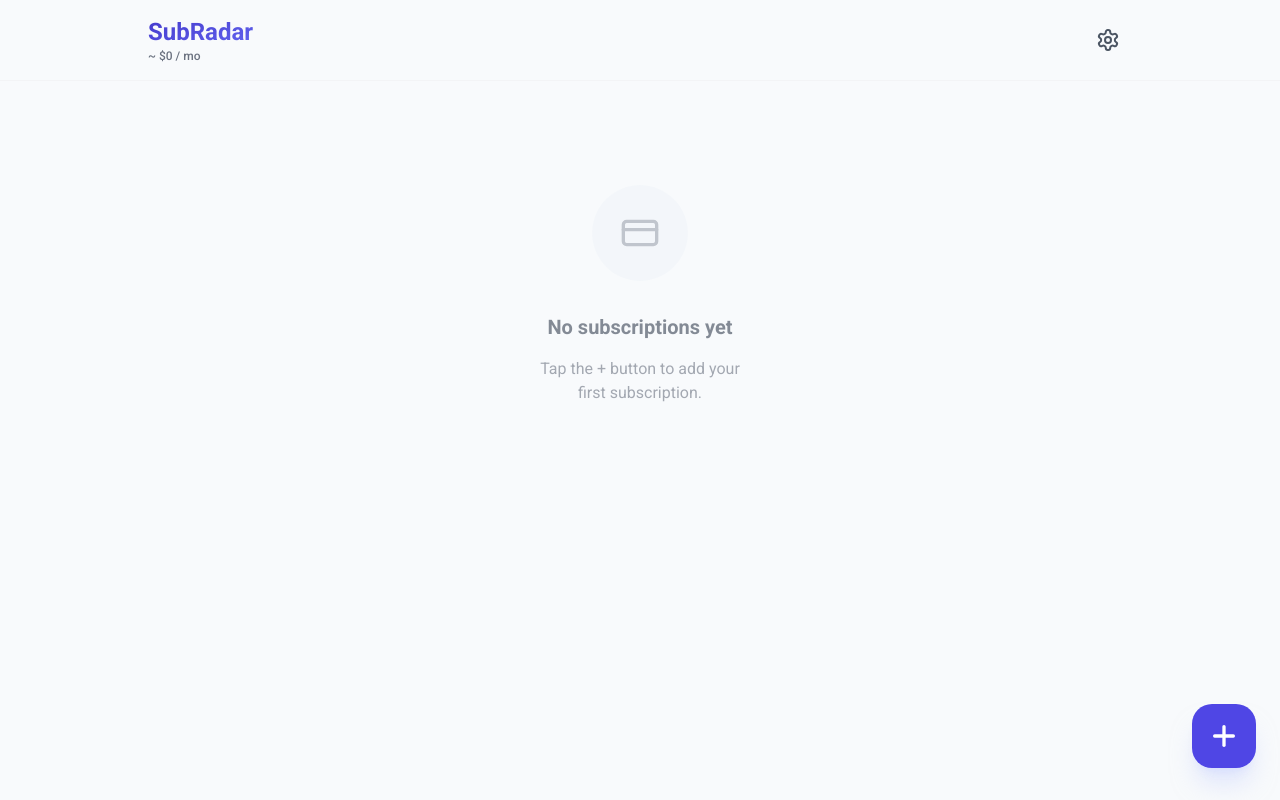
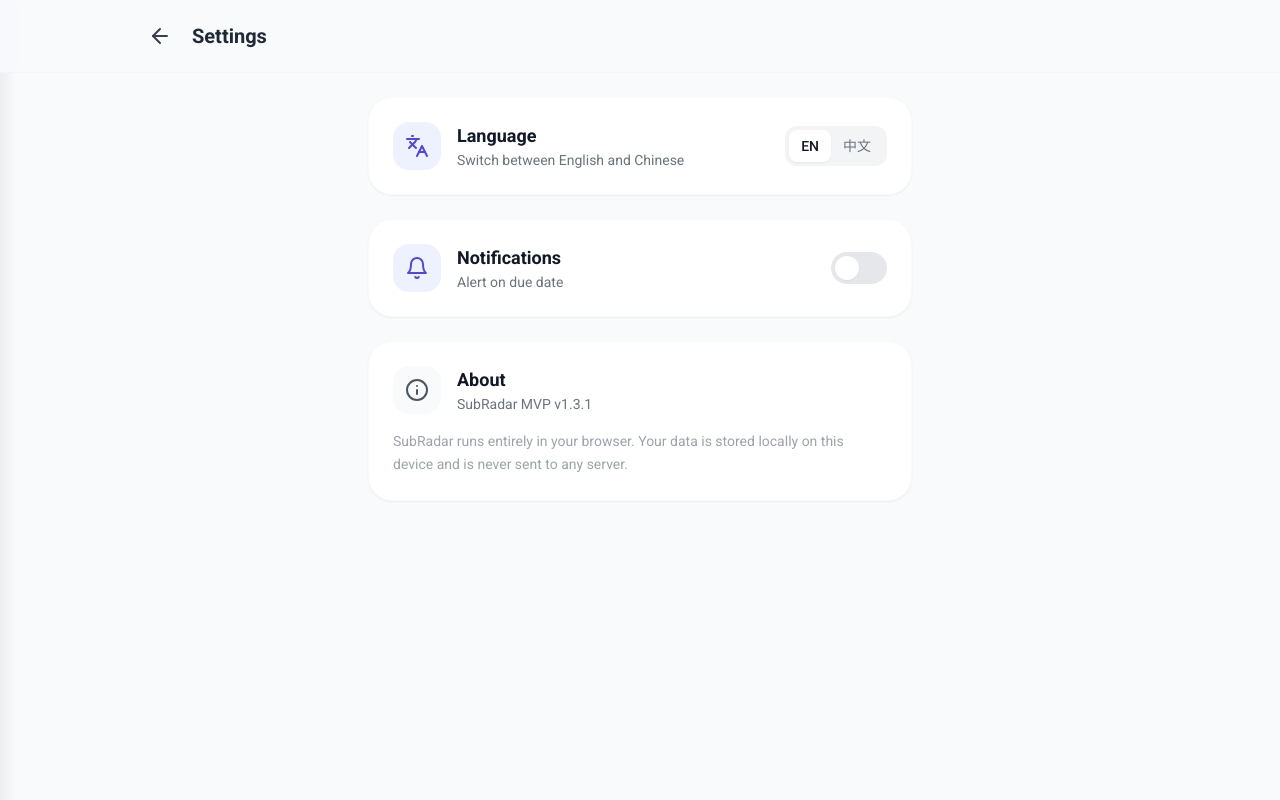
Before and after one commit to admans/SubRadar, a React (Vite) app: page / in a window 1280 px wide. Built offline with nearby package versions, Linux system fonts and the light colour scheme.

Commit message:
feat: Refactor settings view to use boolean state
Replaced the `currentView` enum state with a boolean `isSettingsOpen`. This simplifies managing the visibility of the settings overlay. Also added gesture handling state for drag interactions.

```diff
--- a/App.tsx
+++ b/App.tsx
@@ -7,98 +7,103 @@ import SubscriptionForm from './components/SubscriptionForm';
 import SubscriptionCard from './components/SubscriptionCard';
 import { getTranslation } from './utils/translations';
 
-type View = 'list' | 'settings';
-
+// Changed View type logic to boolean state for settings overlay
 const App: React.FC = () => {
   const [subscriptions, setSubscriptions] = useState<Subscription[]>([]);
   const [settings, setSettings] = useState<AppSettings>({ notificationsEnabled: false, language: 'en' });
-  const [currentView, setCurrentView] = useState<View>('list');
+  const [isSettingsOpen, setIsSettingsOpen] = useState(false); // Replaced currentView with this
   const [isFormOpen, setIsFormOpen] = useState(false);
   const [editingSub, setEditingSub] = useState<Subscription | null>(null);
 
-  // Refs to access latest state inside the event listener closure
-  const stateRef = useRef({ currentView, isFormOpen });
+  // Gesture State
+  const [dragX, setDragX] = useState(0);
+  const [isDragging, setIsDragging] = useState(false);
+  const touchStartX = useRef<number | null>(null);
+  const settingsContentRef = useRef<HTMLDivElement>(null);
 
-  // Load initial data
+  // Refs for back button listener
+  const stateRef = useRef({ isSettingsOpen, isFormOpen });
+
   useEffect(() => {
     setSubscriptions(storage.getSubscriptions());
     setSettings(storage.getSettings());
   }, []);
 
-  // Sync state to ref for back button listener
   useEffect(() => {
-    stateRef.current = { currentView, isFormOpen };
-  }, [currentView, isFormOpen]);
+    stateRef.current = { isSettingsOpen, isFormOpen };
+  }, [isSettingsOpen, isFormOpen]);
 
-  // Handle Hardware Back Button (Android)
+  // Hardware Back Button
   useEffect(() => {
     const handleBackButton = async () => {
       CapacitorApp.addListener('backButton', ({ canGoBack }) => {
-        const { currentView, isFormOpen } = stateRef.current;
+        const { isSettingsOpen, isFormOpen } = stateRef.current;
 
         if (isFormOpen) {
-          // If modal is open, close it
           setIsFormOpen(false);
           setEditingSub(null);
-        } else if (currentView === 'settings') {
-          // If in settings, go back to list
-          setCurrentView('list');
+        } else if (isSettingsOpen) {
+          setIsSettingsOpen(false);
+          setDragX(0); // Reset drag
         } else {
-          // If on main screen, exit app
           CapacitorApp.exitApp();
         }
       });
     };
-
     handleBackButton();
-
-    return () => {
-      CapacitorApp.removeAllListeners();
-    };
+    return () => { CapacitorApp.removeAllListeners(); };
   }, []);
 
-  // Gesture handling for Swipe Back
-  const touchStartX = useRef<number | null>(null);
-  const minSwipeDistance = 50; // px
+  // --- Gesture Logic ---
 
   const onTouchStart = (e: React.TouchEvent) => {
+    // Only enable gesture if we are near the left edge (optional, currently enabled for whole screen)
     touchStartX.current = e.targetTouches[0].clientX;
+    setIsDragging(true);
   };
 
-  const onTouchEnd = (e: React.TouchEvent) => {
-    if (!touchStartX.current) return;
-    const touchEndX = e.changedTouches[0].clientX;
+  const onTouchMove = (e: React.TouchEvent) => {
+    if (touchStartX.current === null) return;
 
-    const distance = touchEndX - touchStartX.current;
+    const currentX = e.targetTouches[0].clientX;
+    const delta = currentX - touchStartX.current;
 
-    // If swipe right (distance > min)
-    if (distance > minSwipeDistance) {
-      setCurrentView('list');
+    // Only allow dragging to the right (positive delta)
+    if (delta > 0) {
+      setDragX(delta);
     }
+  };
 
+  const onTouchEnd = () => {
+    setIsDragging(false);
     touchStartX.current = null;
+
+    const threshold = window.innerWidth * 0.3; // Close if dragged 30% of screen
+
+    if (dragX > threshold) {
+      // Complete the slide out
+      setIsSettingsOpen(false);
+      setDragX(0); // Reset for next time (transition will handle the exit visually)
+    } else {
+      // Snap back
+      setDragX(0);
+    }
   };
 
   const t = getTranslation(settings.language);
 
-  // Sort: Closest date first
   const sortedSubscriptions = useMemo(() => {
     return [...subscriptions].sort((a, b) => {
       return new Date(a.nextBillingDate).getTime() - new Date(b.nextBillingDate).getTime();
     });
   }, [subscriptions]);
 
-  // Calculate stats for header
   const monthlyCosts = useMemo(() => {
     return subscriptions.reduce((acc, sub) => {
       const amount = sub.cycle === 'Monthly' ? sub.price : sub.price / 12;
-      const currency = sub.currency || 'USD'; // Fallback
-
-      if (currency === 'CNY') {
-        acc.CNY += amount;
-      } else {
-        acc.USD += amount;
-      }
+      const currency = sub.currency || 'USD';
+      if (currency === 'CNY') acc.CNY += amount;
+      else acc.USD += amount;
       return acc;
     }, { CNY: 0, USD: 0 });
   }, [subscriptions]);
@@ -107,29 +112,17 @@ const App: React.FC = () => {
     const parts = [];
     if (monthlyCosts.CNY > 0) parts.push(`¥${monthlyCosts.CNY.toFixed(0)}`);
     if (monthlyCosts.USD > 0) parts.push(`$${monthlyCosts.USD.toFixed(0)}`);
-
     if (parts.length === 0) return `~ ${settings.language === 'zh' ? '¥0' : '$0'}`;
     return `~ ${parts.join(' + ')}`;
   }, [monthlyCosts, settings.language]);
 
   const handleSaveSubscription = (subData: Omit<Subscription, 'id' | 'createdAt'>) => {
     let newSubs: Subscription[];
-
     if (editingSub) {
-      newSubs = subscriptions.map(s =>
-        s.id === editingSub.id
-          ? { ...s, ...subData }
-          : s
-      );
+      newSubs = subscriptions.map(s => s.id === editingSub.id ? { ...s, ...subData } : s);
     } else {
-      const newSub: Subscription = {
-        id: crypto.randomUUID(),
-        createdAt: Date.now(),
-        ...subData
-      };
-      newSubs = [...subscriptions, newSub];
+      newSubs = [...subscriptions, { id: crypto.randomUUID(), createdAt: Date.now(), ...subData }];
     }
-
     setSubscriptions(newSubs);
     storage.saveSubscriptions(newSubs);
     setIsFormOpen(false);
@@ -148,11 +141,8 @@ const App: React.FC = () => {
     const newSettings = { ...settings, notificationsEnabled: !settings.notificationsEnabled };
     setSettings(newSettings);
     storage.saveSettings(newSettings);
-
-    if (newSettings.notificationsEnabled) {
-      if ('Notification' in window && Notification.permission !== 'granted') {
+    if (newSettings.notificationsEnabled && 'Notification' in window && Notification.permission !== 'granted') {
       Notification.requestPermission();
-      }
     }
   };
 
@@ -162,31 +152,17 @@ const App: React.FC = () => {
     storage.saveSettings(newSettings);
   };
 
-  // Check for today's subscriptions to simulate notification
-  useEffect(() => {
-    if (!settings.notificationsEnabled) return;
+  return (
+    <div className="min-h-screen bg-surface text-gray-900 font-sans selection:bg-primary-200 overflow-hidden relative">
 
-    const todayStr = new Date().toISOString().split('T')[0];
-    const dueToday = subscriptions.filter(s => s.nextBillingDate === todayStr);
-
-    if (dueToday.length > 0) {
-      if ('Notification' in window && Notification.permission === 'granted') {
-         // Notification logic
-      }
-    }
-  }, [subscriptions, settings.notificationsEnabled]);
-
-  return (
-    <div className="min-h-screen bg-surface pb-24 text-gray-900 font-sans selection:bg-primary-200">
-
-      {/* Top Bar */}
-      <header className="sticky top-0 z-10 bg-surface/90 backdrop-blur-md border-b border-gray-100 transition-all">
+      {/* ================= MAIN LIST VIEW (Always Rendered) ================= */}
+      {/* We apply a slight scale/dim effect when settings are open for a nice depth effect */}
+      <div
+        className={`h-full transition-all duration-300 ${isSettingsOpen ? 'scale-[0.92] opacity-50 bg-gray-100 rounded-3xl overflow-hidden' : ''}`}
+        style={{ transformOrigin: 'center top' }}
+      >
+        <header className="sticky top-0 z-10 bg-surface/90 backdrop-blur-md border-b border-gray-100">
           <div className="max-w-5xl mx-auto px-5 py-4 flex justify-between items-center">
-          {currentView === 'settings' ? (
-             <button onClick={() => setCurrentView('list')} className="p-2 -ml-2 rounded-full hover:bg-gray-100">
-               <ArrowLeft className="w-6 h-6 text-gray-700" />
-             </button>
-          ) : (
             <div className="flex flex-col">
               <h1 className="text-2xl font-bold bg-gradient-to-br from-primary-700 to-primary-500 bg-clip-text text-transparent">
                 {t.appName}
@@ -195,30 +171,88 @@ const App: React.FC = () => {
                 {totalDisplay} {t.totalMonthly}
               </span>
             </div>
-          )}
 
-          {currentView === 'list' && (
             <button
-              onClick={() => setCurrentView('settings')}
+              onClick={() => setIsSettingsOpen(true)}
               className="p-3 rounded-full hover:bg-surface-variant text-gray-600 active:scale-90 transition-transform"
             >
               <Settings className="w-6 h-6" />
             </button>
-          )}
           </div>
         </header>
 
-      {/* Main Content Area */}
-      <main className="max-w-5xl mx-auto px-4 pt-6 transition-all duration-300">
-        {currentView === 'settings' ? (
+        <main className="max-w-5xl mx-auto px-4 pt-6 pb-24">
+          <div className="animate-in fade-in duration-300">
+            {subscriptions.length === 0 ? (
+              <div className="flex flex-col items-center justify-center mt-20 text-center space-y-4 opacity-60">
+                <div className="w-24 h-24 bg-surface-variant rounded-full flex items-center justify-center mb-4">
+                  <CreditCard className="w-10 h-10 text-gray-400" />
+                </div>
+                <h3 className="text-xl font-semibold text-gray-700">{t.noSubsTitle}</h3>
+                <p className="text-gray-500 max-w-[200px]">{t.noSubsDesc}</p>
+              </div>
+            ) : (
+              <div className="grid grid-cols-1 md:grid-cols-2 lg:grid-cols-3 gap-4">
+                {sortedSubscriptions.map((sub) => (
+                  <SubscriptionCard
+                    key={sub.id}
+                    subscription={sub}
+                    onClick={(s) => { setEditingSub(s); setIsFormOpen(true); }}
+                    t={t}
+                    language={settings.language}
+                  />
+                ))}
+              </div>
+            )}
+          </div>
+        </main>
+
+        <button
+          onClick={() => { setEditingSub(null); setIsFormOpen(true); }}
+          className="fixed bottom-8 right-6 w-16 h-16 bg-primary-600 text-white rounded-[20px] shadow-xl shadow-primary-200/50 flex items-center justify-center hover:bg-primary-700 active:scale-95 transition-all z-20"
+        >
+          <Plus className="w-8 h-8" strokeWidth={2.5} />
+        </button>
+      </div>
+
+      {/* ================= SETTINGS OVERLAY ================= */}
+      {/*
+         Logic:
+         1. Fixed position covering entire screen.
+         2. High Z-index.
+         3. Transform logic:
+            - If open: translateX(0) + any active drag offset.
+            - If closed: translateX(100%).
+         4. Transition:
+            - If dragging: none (for 1:1 responsiveness).
+            - If releasing/opening: smooth cubic-bezier.
+      */}
       <div
-            className="space-y-6 max-w-xl mx-auto animate-in slide-in-from-right-4 duration-300 min-h-[80vh]"
+        className="fixed inset-0 z-30 bg-surface flex flex-col shadow-2xl"
+        ref={settingsContentRef}
         onTouchStart={onTouchStart}
+        onTouchMove={onTouchMove}
         onTouchEnd={onTouchEnd}
+        style={{
+          transform: `translateX(${isSettingsOpen ? Math.max(0, dragX) : '100%'}px)`,
+          transition: isDragging ? 'none' : 'transform 0.35s cubic-bezier(0.32, 0.72, 0, 1)',
+        }}
       >
-            <h2 className="text-2xl font-bold px-1">{t.settings}</h2>
+        {/* Settings Header - Now part of the overlay so it moves with the slide */}
+        <div className="sticky top-0 z-10 bg-surface/90 backdrop-blur-md border-b border-gray-100 shrink-0">
+          <div className="max-w-5xl mx-auto px-5 py-4 flex items-center gap-3">
+             <button onClick={() => setIsSettingsOpen(false)} className="p-2 -ml-2 rounded-full hover:bg-gray-100">
+               <ArrowLeft className="w-6 h-6 text-gray-700" />
+             </button>
+             <h1 className="text-xl font-bold text-gray-800">{t.settings}</h1>
+          </div>
+        </div>
 
-            {/* Language Settings */}
+        {/* Settings Content */}
+        <div className="flex-1 overflow-y-auto">
+          <div className="max-w-xl mx-auto px-4 pt-6 space-y-6 pb-12">
+
+            {/* Language */}
             <div className="bg-white rounded-3xl p-6 shadow-sm border border-gray-50 flex items-center justify-between">
               <div className="flex items-center gap-4">
                 <div className="bg-indigo-50 p-3 rounded-2xl text-indigo-600">
@@ -245,7 +279,7 @@ const App: React.FC = () => {
               </div>
             </div>
 
-            {/* Notification Settings */}
+            {/* Notifications */}
             <div className="bg-white rounded-3xl p-6 shadow-sm border border-gray-50 flex items-center justify-between">
               <div className="flex items-center gap-4">
                 <div className="bg-primary-50 p-3 rounded-2xl text-primary-600">
@@ -264,6 +298,7 @@ const App: React.FC = () => {
               </button>
             </div>
 
+            {/* About */}
             <div className="bg-white rounded-3xl p-6 shadow-sm border border-gray-50">
                <div className="flex items-center gap-4 mb-4">
                 <div className="bg-gray-50 p-3 rounded-2xl text-gray-600">
@@ -278,60 +313,21 @@ const App: React.FC = () => {
                 {t.aboutDesc}
               </p>
             </div>
+
+            <div className="h-10"></div>
           </div>
-        ) : (
-          <div className="animate-in fade-in duration-300">
-            {subscriptions.length === 0 ? (
-              <div className="flex flex-col items-center justify-center mt-20 text-center space-y-4 opacity-60">
-                <div className="w-24 h-24 bg-surface-variant rounded-full flex items-center justify-center mb-4">
-                  <CreditCard className="w-10 h-10 text-gray-400" />
         </div>
-                <h3 className="text-xl font-semibold text-gray-700">{t.noSubsTitle}</h3>
-                <p className="text-gray-500 max-w-[200px]">{t.noSubsDesc}</p>
+
+        {/* Left edge shadow hint during drag */}
+        <div className="absolute left-0 top-0 bottom-0 w-4 bg-gradient-to-r from-black/5 to-transparent pointer-events-none" />
       </div>
-            ) : (
-              <div className="grid grid-cols-1 md:grid-cols-2 lg:grid-cols-3 gap-4">
-                {sortedSubscriptions.map((sub) => (
-                  <SubscriptionCard
-                    key={sub.id}
-                    subscription={sub}
-                    onClick={(s) => {
-                      setEditingSub(s);
-                      setIsFormOpen(true);
-                    }}
-                    t={t}
-                    language={settings.language}
-                  />
-                ))}
-              </div>
-            )}
-          </div>
-        )}
-      </main>
 
-      {/* FAB - Add Button */}
-      {currentView === 'list' && (
-        <button
-          onClick={() => {
-            setEditingSub(null);
-            setIsFormOpen(true);
-          }}
-          className="fixed bottom-8 right-6 w-16 h-16 bg-primary-600 text-white rounded-[20px] shadow-xl shadow-primary-200/50 flex items-center justify-center hover:bg-primary-700 active:scale-95 transition-all z-20"
-          aria-label="Add Subscription"
-        >
-          <Plus className="w-8 h-8" strokeWidth={2.5} />
-        </button>
-      )}
-
-      {/* Add/Edit Modal */}
+      {/* Subscription Form Modal */}
       {isFormOpen && (
         <SubscriptionForm
           initialData={editingSub}
           onSave={handleSaveSubscription}
-          onCancel={() => {
-            setIsFormOpen(false);
-            setEditingSub(null);
-          }}
+          onCancel={() => { setIsFormOpen(false); setEditingSub(null); }}
           onDelete={handleDeleteSubscription}
           t={t}
         />
```
Lines whose indentation alone changed are shown as unchanged.
